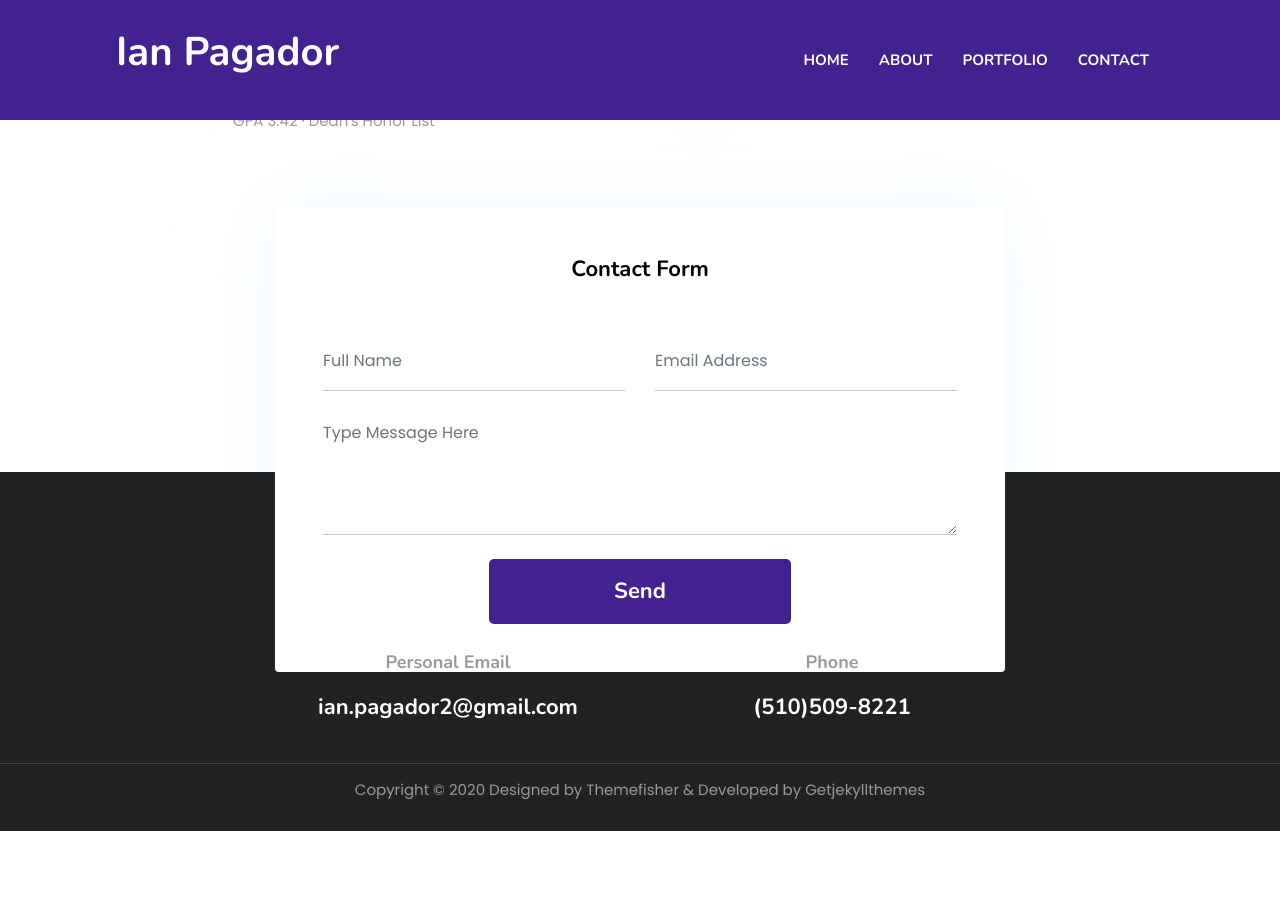
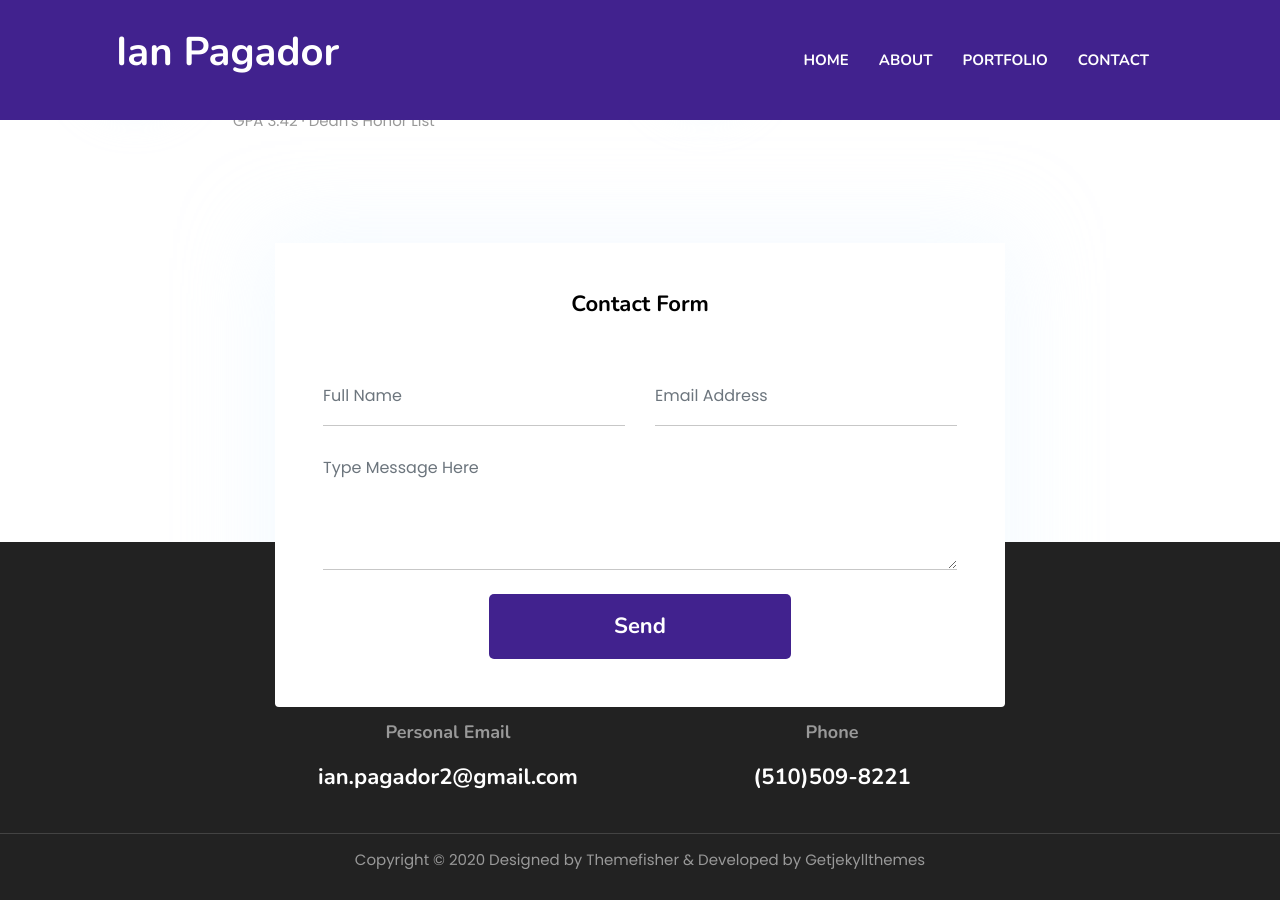
Before and after one commit to ianpagador/ianpagador.github.io, a Jekyll site: the page built from index.html, in a window 1280 px wide and 900 px high, scrolled down 2853 px. Built offline with Jekyll 4.4.1, drawn with Linux system fonts in a browser that asks for light colours; before the commit the page ends 3684 px from its top, so only the background shows below that; grey boxes are pictures that could not be loaded.

Commit message:
Adjust padding for section-on-footer

```diff
--- a/assets/scss/templates/_homepage.scss
+++ b/assets/scss/templates/_homepage.scss
@@ -252,8 +252,8 @@
 
 .section-on-footer {
   margin-bottom: -200px;
-  padding-top: 0;
-  padding-bottom: 0;
+  padding-top: 35px;
+  padding-bottom: 35px;
 }
 
 .footer-copyright {
```
